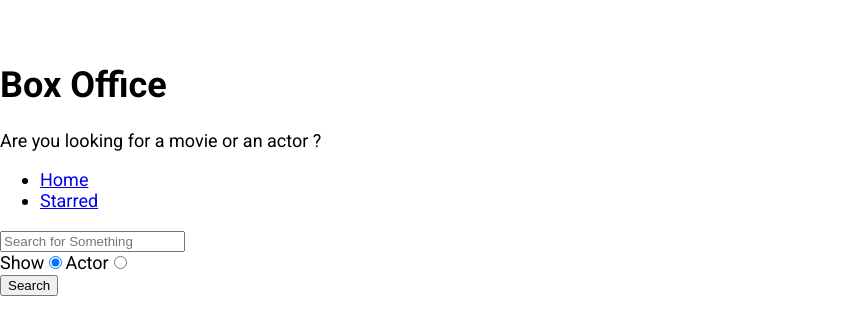
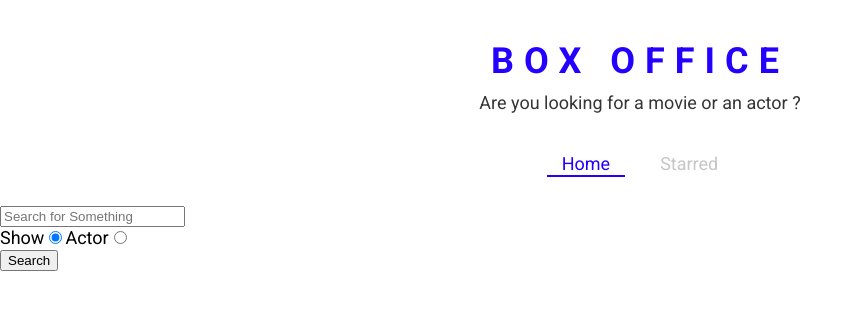
Before and after one commit to shivanigoyal1799/box-office, a React (Create React App) app: page / in a window 1280 px wide. Shown: the top 334 px of the page, without its empty margins (0-863 px from the left). Built offline with nearby package versions, Linux system fonts and the light colour scheme.

Commit message:
created theme for styled components and styled Title,Nav components

```diff
--- a/src/App.js
+++ b/src/App.js
@@ -1,11 +1,21 @@
 import React from 'react';
 import { Switch, Route } from 'react-router-dom';
+import { ThemeProvider } from 'styled-components';
 import Home from './pages/Home';
 import Show from './pages/Show';
 import Starred from './pages/Starred';
 
+const theme = {
+  mainColors: {
+    blue: '#2400ff',
+    gray: '#c6c6c6',
+    dark: '#353535',
+  },
+};
+
 function App() {
   return (
+    <ThemeProvider theme={theme}>
     <Switch>
       <Route exact path="/">
         <Home />
@@ -20,6 +30,7 @@ function App() {
         <div>page not found !!</div>
       </Route>
     </Switch>
+    </ThemeProvider>
   );
 }
 
--- a/src/components/Actor/ActorCard.js
+++ b/src/components/Actor/ActorCard.js
@@ -2,6 +2,7 @@ import React from 'react';
 import { StyledActorCard } from './ActorCard.Styled';
 
 const ActorCard = ({ image, name, gender, country, birthday, deathday }) => {
+  console.log(country)
   return (
     <StyledActorCard>
       <div className="img-wrapper">
@@ -10,7 +11,7 @@ const ActorCard = ({ image, name, gender, country, birthday, deathday }) => {
       <h1>
         {name} {gender ? `(${gender})` : null}
       </h1>
-      <p>{country ? `Comes from ${country}` : 'No country known'}</p>
+      <p>{country ? `Comes from ${country.name}` : 'No country known'}</p>
       {birthday ? <p>Born {birthday}</p> : null}
       <p className="deathday">{deathday ? `Died ${deathday}` : 'Alive'}</p>
     </StyledActorCard>
--- a/src/components/Navs.js
+++ b/src/components/Navs.js
@@ -1,20 +1,27 @@
 import React from 'react';
-import { Link } from 'react-router-dom';
+import { useLocation } from 'react-router-dom';
+import { NavList, LinkStyled } from './Navs.styled';
 
 const LINKS = [
   { to: '/', text: 'Home' },
   { to: '/starred', text: 'Starred' },
 ];
 const Navs = () => {
+  const location = useLocation();
   return (
     <div>
-      <ul>
+      <NavList>
         {LINKS.map(item => (
           <li key={item.to}>
-            <Link to={item.to}>{item.text}</Link>
+            <LinkStyled
+              to={item.to}
+              className={item.to === location.pathname ? 'active' : ''}
+            >
+              {item.text}
+            </LinkStyled>
           </li>
         ))}
-      </ul>
+      </NavList>
     </div>
   );
 };
--- /dev/null
+++ b/src/components/Navs.styled.js
@@ -0,0 +1,41 @@
+import styled from 'styled-components'
+import { Link } from 'react-router-dom';
+
+export const NavList = styled.ul`
+display: flex;
+justify-content: center;
+list-style: none;
+margin: 0 0 30px;
+padding: 0;
+`;
+
+export const LinkStyled = styled(Link)`
+margin: 0 10px;
+padding: 3px 15px;
+position: relative;
+text-decoration: none;
+color: ${({ theme }) => theme.mainColors.gray};
+&.active {
+  color: ${({ theme }) => theme.mainColors.blue};
+  &:after {
+    content: '';
+    position: absolute;
+    display: block;
+    height: 2px;
+    left: 0%;
+    bottom: 0;
+    background-color: ${({ theme }) => theme.mainColors.blue};
+    animation: slide-in 0.3s ease-in forwards;
+    @keyframes slide-in {
+      from {
+        left: 50%;
+        width: 0;
+      }
+      to {
+        left: 0%;
+        width: 100%;
+      }
+    }
+  }
+}
+`;
--- a/src/components/Title.js
+++ b/src/components/Title.js
@@ -1,11 +1,12 @@
 import React from 'react';
+import { TitleWrapper } from './Title.styled';
 
 const Title = ({ title, subtitle }) => {
   return (
-    <div>
+    <TitleWrapper>
       <h1>{title}</h1>
       <p>{subtitle}</p>
-    </div>
+    </TitleWrapper>
   );
 };
 
--- /dev/null
+++ b/src/components/Title.styled.js
@@ -0,0 +1,18 @@
+import styled from 'styled-components'
+
+export const TitleWrapper = styled.div`
+  text-align: center;
+  margin: 0 0 40px;
+
+  h1 {
+    color: ${({ theme }) => theme.mainColors.blue};
+    letter-spacing: 10px;
+    text-transform: uppercase;
+    margin: 0 0 10px;
+  }
+
+  p {
+    color: ${({ theme }) => theme.mainColors.dark};
+    margin: 0;
+  }
+`;
```
